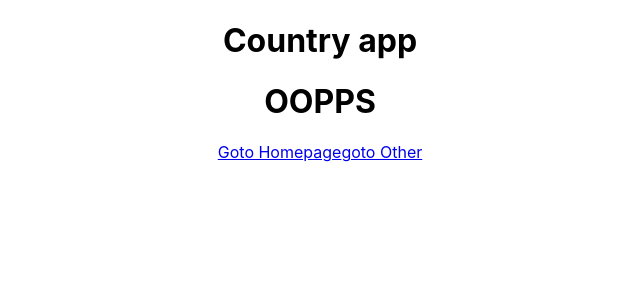
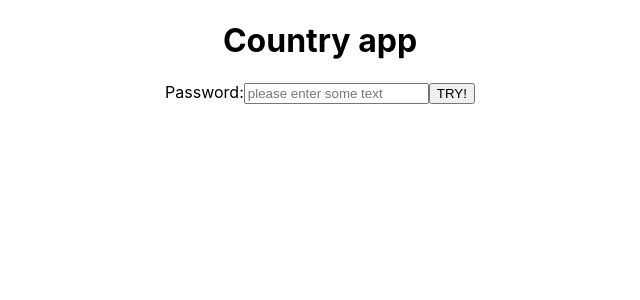
Before and after one commit to Jeroenbruinsma/ReactSortingCountries, a React (Create React App) app: page /test in a window 1280 px wide. Shown: the top 300 px of the page, without its empty margins (320-960 px from the left). Built offline with nearby package versions, Linux system fonts and the light colour scheme.

Commit message:
Short Q&A session

```diff
--- a/package.json
+++ b/package.json
@@ -6,11 +6,13 @@
     "@testing-library/jest-dom": "^4.2.4",
     "@testing-library/react": "^9.3.2",
     "@testing-library/user-event": "^7.1.2",
+    "await-timeout": "^1.1.1",
     "axios": "^0.19.2",
     "react": "^16.13.1",
     "react-dom": "^16.13.1",
     "react-router-dom": "^5.2.0",
-    "react-scripts": "3.4.1"
+    "react-scripts": "3.4.1",
+    "timeout": "^0.2.1"
   },
   "scripts": {
     "start": "react-scripts start",
--- a/src/App.js
+++ b/src/App.js
@@ -2,19 +2,18 @@ import React from "react";
 import  "./App.css"
 
 import Countries from "./Components/Countries";
-import RoutingComponent from "./Components/RoutingComponent";
 import { Route, Switch } from "react-router-dom";
 import Oops from "./Components/Oops";
-import State from "./Components/State";
 import DetailsPage from "./Components/DetailsPage";
+import UserInput from "./Components/UserInput";
 
 function App() {
   return (
     <div className="App">
       <h1> Country app</h1>
-      {/* <State/> */}
 
       <Switch>
+        <Route exact path="/test" component={UserInput} />
         <Route exact path="/" component={Countries} />
         <Route path="/country/:countryCode" component={DetailsPage} />
         <Route path="*" component={Oops} />
--- a/src/Components/DetailsPage.js
+++ b/src/Components/DetailsPage.js
@@ -1,22 +1,29 @@
 import React, { useEffect, useState } from 'react'
 import Axios from 'axios'
 import { useParams, useHistory } from 'react-router-dom'
+import Timeout from "await-timeout"
 
 
 export default function DetailsPage() {
     const [countryInfo, set_countryInfo] = useState()
+    const [status, set_status] =  useState("idle")
+
     const params = useParams()
     const history = useHistory()
     const url = `https://restcountries.eu/rest/v2/alpha/${params.countryCode}`
 
     const getCountryData = async(url) => {
+        await Timeout.set(4000)
         const response = await Axios.get(url)
         set_countryInfo(response.data)
+        set_status("done")
     }
 
     useEffect( ()=> {
+
+        set_status("loading")
         getCountryData(url)
-    }, [])
+    }, [ ])
 
     const buttonHandler = (e) => {
         console.log("user clicked a button")
@@ -24,11 +31,12 @@ export default function DetailsPage() {
         history.push("/")
     }
 
-
     console.log("what are my params??", params)
     if(!countryInfo) return "loading"
+
     return (
         <div>
+            <p> App state: {status} </p>
             <button onClick={buttonHandler}>Go back to Home</button>
             <h1>{countryInfo.name}</h1>
              <p>Capital: {countryInfo.capital}</p>
--- /dev/null
+++ b/src/Components/UserInput.js
@@ -0,0 +1,35 @@
+import React, {useState} from 'react'
+import { useHistory } from 'react-router-dom'
+
+export default function UserInput() {
+    const [input, set_input] = useState("")
+    const history = useHistory()
+
+
+
+    const inputHandler = (event) => {
+        console.log("hello from input field")
+        set_input(event.target.value)
+    }
+    const validatePassword = (event) => {
+        console.log("lets check the password", input);
+        if(input === "Pien"){
+            console.log("Password was correct please redirect")
+            history.push("/verySecurePage")
+
+        }else{
+            set_input("")
+        }
+
+    }
+
+
+
+    return (
+        <div>
+            <label>Password:</label>
+            <input value={input} onChange={inputHandler} placeholder="please enter some text"/>
+            <button onClick={validatePassword}>TRY! </button>
+        </div>
+    )
+}
```
Also changed, not shown: 1 other file (tests, documents, lock files or other folders).
